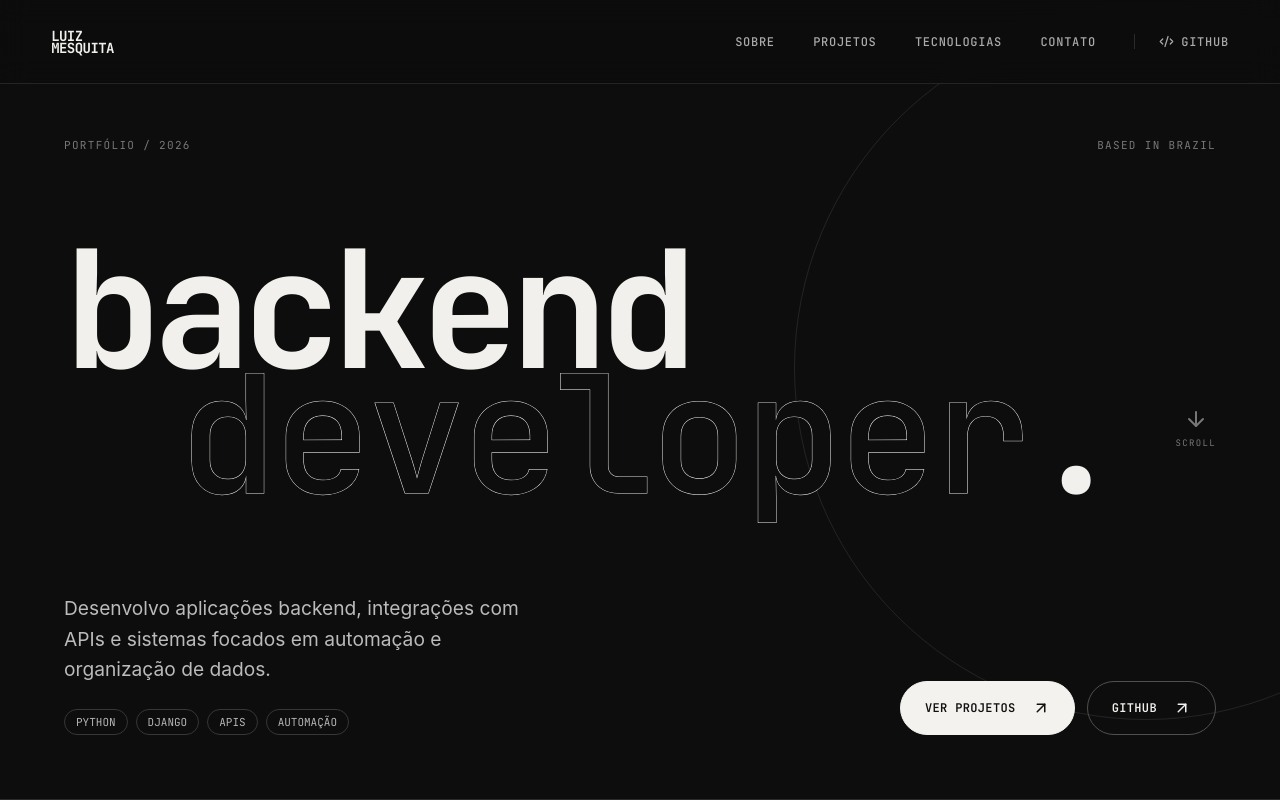
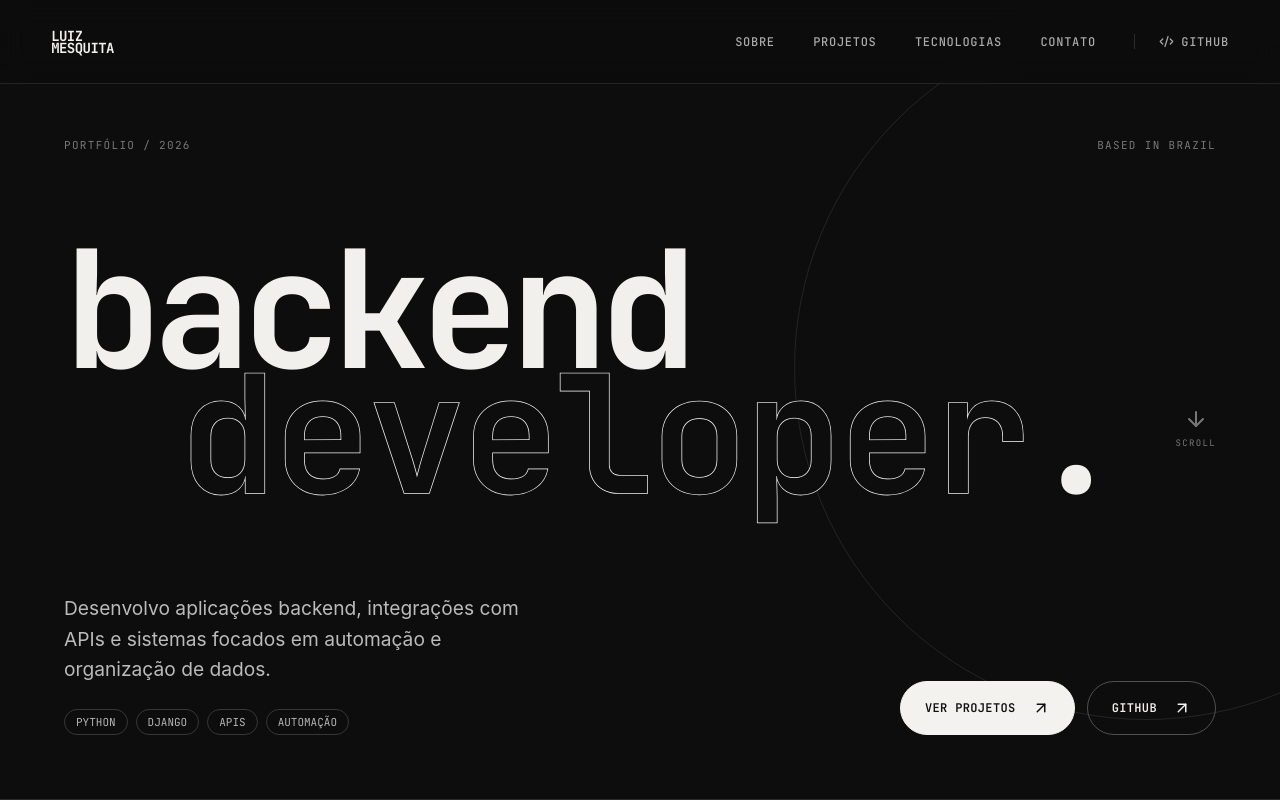
Before and after one commit to mesql1/portfolio_luiz, a Next.js app: page / in a window 1280 px wide. Shown: the top 800 px of the page. Built offline with nearby package versions, Linux system fonts and the light colour scheme.

Commit message:
Reforca contorno do titulo developer

```diff
--- a/app/globals.css
+++ b/app/globals.css
@@ -23,7 +23,7 @@ button,a { -webkit-tap-highlight-color:transparent; }
 .hero h1 { position:relative; z-index:2; margin:4vh 0; font:500 clamp(4.5rem,12.8vw,13rem)/.76 var(--mono); letter-spacing:-.055em; }
 .hero h1 span { display:block; }
 .hero h1 span:first-child { font-weight:700; }
-.hero h1 span:last-child { padding-left:clamp(10px,9vw,150px); color:var(--bg); -webkit-text-stroke:1px var(--fg); letter-spacing:-.025em; paint-order:stroke fill; }
+.hero h1 span:last-child { padding-left:clamp(10px,9vw,150px); color:var(--bg); font-weight:600; -webkit-text-stroke:1.5px var(--fg); letter-spacing:-.025em; paint-order:stroke fill; }
 .hero h1 i,.tech-intro h2 span,.github-copy h2 span { color:var(--fg); font-style:normal; -webkit-text-stroke:0; }
 .hero__bottom { position:relative; z-index:2; display:grid; grid-template-columns:minmax(260px,500px) auto; align-items:end; justify-content:space-between; gap:40px; }
 .hero__bottom p { max-width:490px; margin:0 0 24px; font-size:clamp(1.05rem,1.5vw,1.3rem); color:#bbb; }
```
